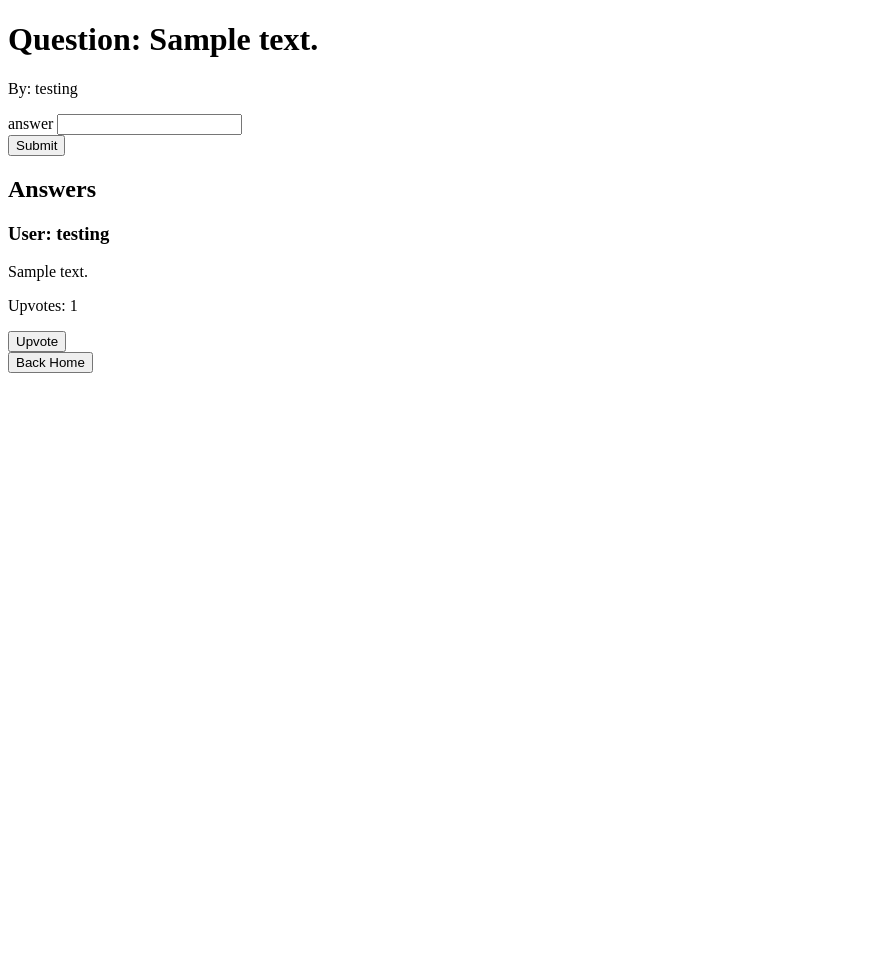
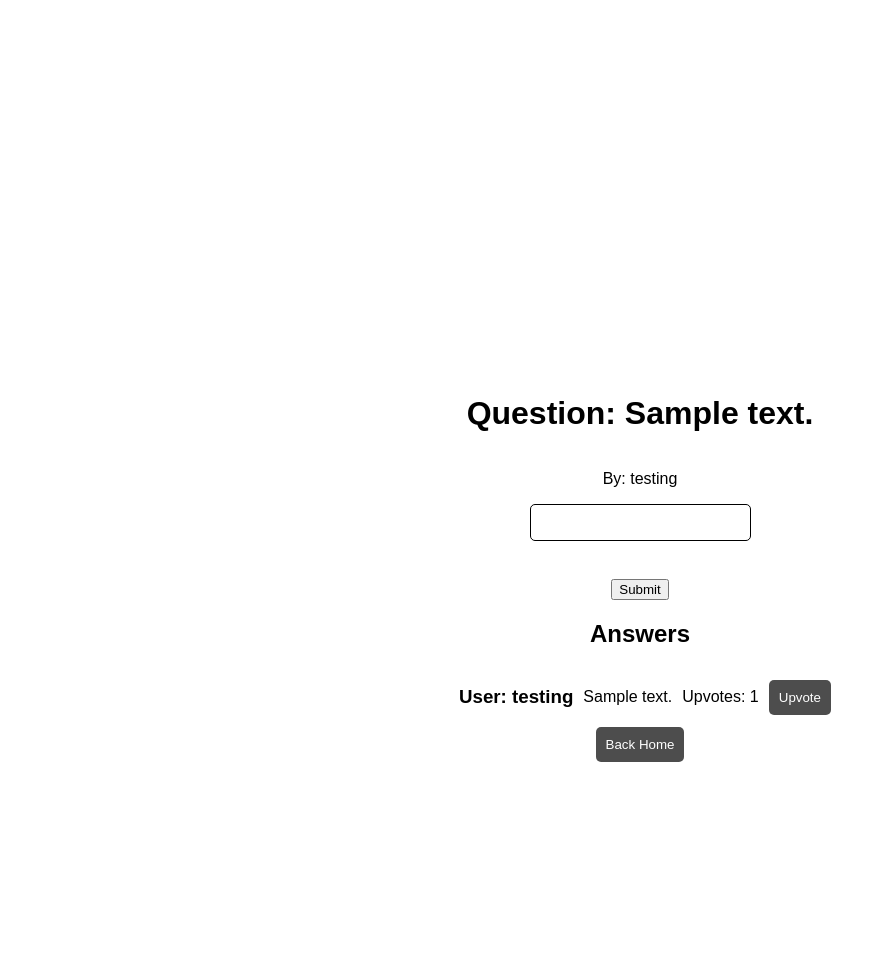
Before and after one commit to Adeola-Teddy/Internal-QA-Platform, a Flask app: page /protected/1 in a window 1280 px wide. Shown: the whole page, without its empty margins (0-886 px from the left). Before the commit the page ends 373 px from the top, so only its background shows below. Run offline with Flask 3, Linux system fonts and the light colour scheme; a user stored in the database is signed in; tables that the repository leaves empty hold one stand-in row (values such as "Sample post").

Commit message:
Redid Styling JIC

```diff
--- a/static/css/login.css
+++ b/static/css/login.css
@@ -6,7 +6,7 @@ body {
     height: 100vh;
     font-family: Arial, Helvetica, sans-serif;
     color: white;
-    background-image: linear-gradient(70deg, rgb(255, 255, 255), rgb(177, 136, 59));
+    background-image: linear-gradient(70deg, rgb(255, 255, 255), rgb(255, 255, 255));
     background-size: cover;
   }
 
--- a/static/css/thread.css
+++ b/static/css/thread.css
@@ -0,0 +1,85 @@
+/* Body style */
+body {
+    font-family: Arial, sans-serif;
+
+    padding-top: 10rem;
+    display: flex;
+    justify-content: center;
+    align-items: center;
+    flex-direction: column;
+    height: 100vh;
+    font-family: Arial, Helvetica, sans-serif;
+    background-color: white;
+    background-size: contain;
+
+  }
+
+  /* Header style */
+  header {
+    background-color: #2e2e2e;
+    color: #fff;
+    padding: 20px;
+    text-align: center;
+  }
+
+  /* Navigation menu style */
+  nav {
+    background-color: #4d4d4d;
+    color: #fff;
+    padding: 10px;
+    text-align: center;
+  }
+
+  /* Main content style */
+  main {
+    background-color: #fff;
+    padding: 20px;
+    margin: 10px;
+    box-shadow: 0 0 10px rgba(0, 0, 0, 0.1);
+  }
+
+  /* Buttons style */
+  button {
+    background-color: #4d4d4d;
+    color: #fff;
+    padding: 10px;
+    border: none;
+    border-radius: 5px;
+    cursor: pointer;
+  }
+
+  /* Form input style */
+  input[type="text"], textarea {
+    width: 100%;
+    padding: 10px;
+    border: solid, 1px, black;
+    border-radius: 5px;
+    margin-bottom: 20px;
+  }
+
+  /* Footer style */
+  footer {
+    background-color: #2e2e2e;
+    color: #fff;
+    padding: 20px;
+    text-align: center;
+  }
+
+
+
+.question-form {
+  display: flex;
+  justify-content: space-around;
+  align-items: center;
+  flex-direction: column;
+
+}
+
+.answer {
+  display: flex;
+  align-items: center;
+}
+
+.answer>* {
+  padding-left: 10px;
+}
--- a/templates/thread.html
+++ b/templates/thread.html
@@ -9,7 +9,7 @@
     <p>By: {{user.username}}</p>
     <form class="question-form" method="POST">
         {{ form1.hidden_tag() }}
-        {{ form1.answer.label }} {{ form1.answer() }}<br>
+        {{ form1.answer() }}<br>
         {{ form1.submit() }}
       </form>
 
```
Also changed, not shown: static/css/protected.css (+31 -2 lines), templates/protected.html (+3 -5 lines), static/images/logo.png.
